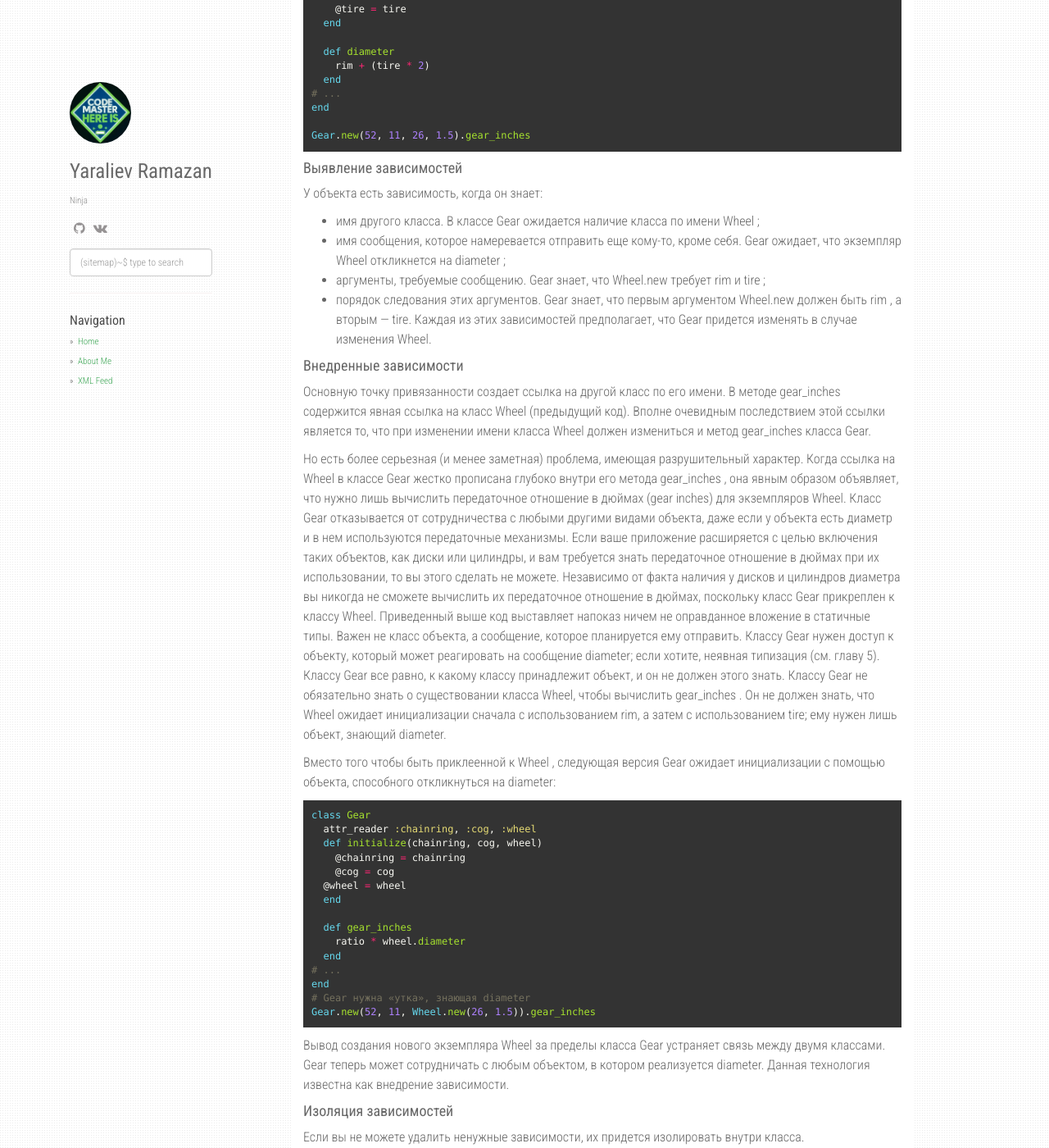
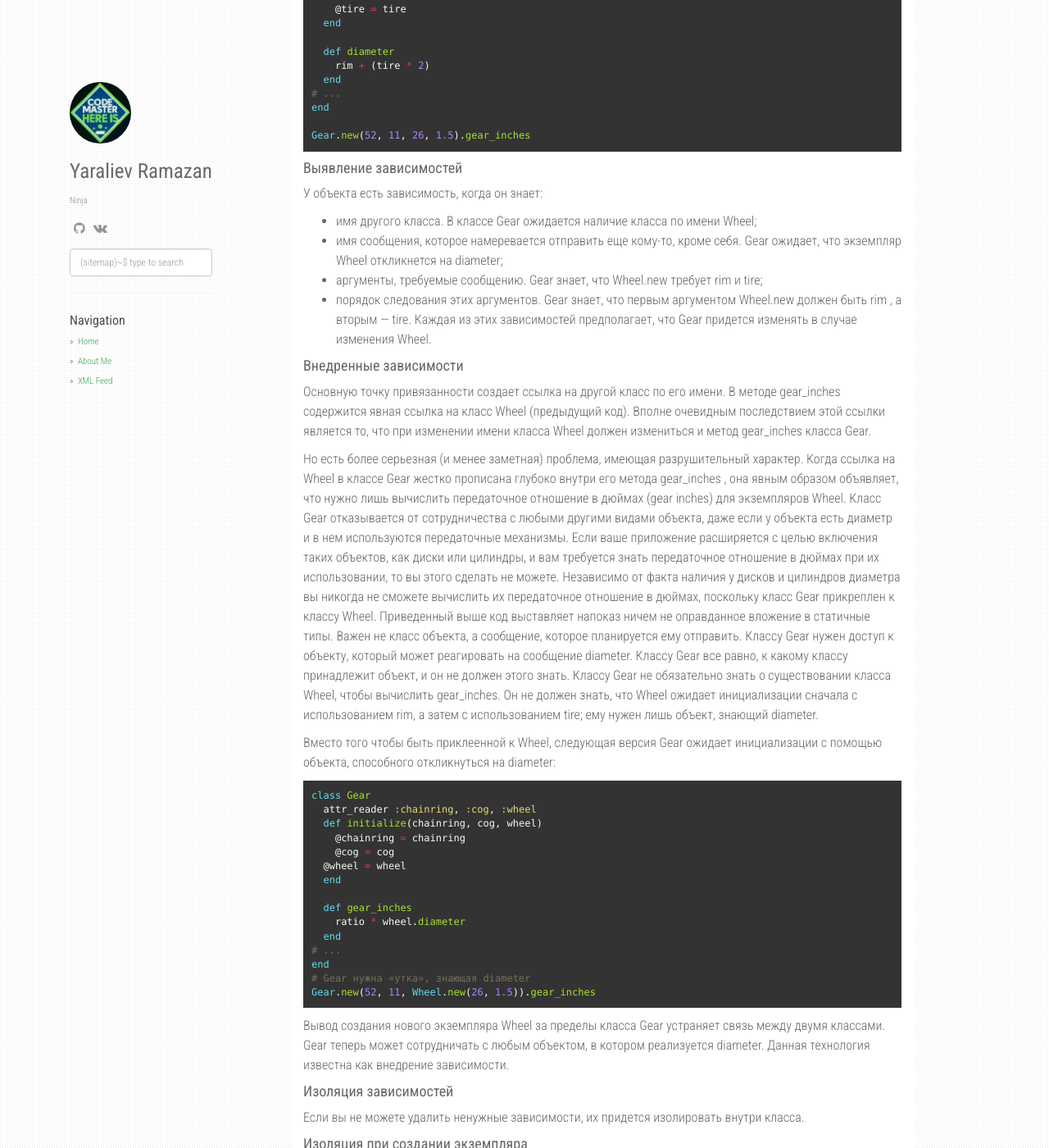
Before and after one commit to orion122/orion1222.github.io, a Jekyll site: the page built from _posts/2019-01-03-oop-ruby-3.md, in a window 1280 px wide and 1400 px high, scrolled down 605 px. Shown: the whole window at 82% size. Built offline with Jekyll 4.4.1, drawn with Linux system fonts in a browser that asks for light colours; nearby versions of some CDN libraries; comment, search, counter and statistics services are not loaded; some of the changed text lies outside the part shown.

Commit message:
ruby oop 3

```diff
--- a/_posts/2019-01-03-oop-ruby-3.md
+++ b/_posts/2019-01-03-oop-ruby-3.md
@@ -44,23 +44,21 @@ Gear.new(52, 11, 26, 1.5).gear_inches
 
 #### Выявление зависимостей
 У объекта есть зависимость, когда он знает:
-- имя другого класса. В классе Gear ожидается наличие класса по имени Wheel ;
-- имя сообщения, которое намеревается отправить еще кому-то, кроме себя. Gear ожидает, что экземпляр Wheel откликнется на diameter ;
-- аргументы, требуемые сообщению. Gear знает, что Wheel.new требует rim и  tire ;
+- имя другого класса. В классе Gear ожидается наличие класса по имени Wheel;
+- имя сообщения, которое намеревается отправить еще кому-то, кроме себя. Gear ожидает, что экземпляр Wheel откликнется на diameter;
+- аргументы, требуемые сообщению. Gear знает, что Wheel.new требует rim и  tire;
 - порядок следования этих аргументов. Gear знает, что первым аргументом Wheel.new должен быть rim , а вторым — tire.
 Каждая из этих зависимостей предполагает, что Gear придется изменять в случае изменения Wheel.
 
 #### Внедренные зависимости
-Основную точку привязанности создает ссылка на другой класс по его имени. В методе gear_inches содержится явная ссылка на класс Wheel (предыдущий код).
-Вполне очевидным последствием этой ссылки является то, что при изменении имени класса Wheel должен измениться и метод gear_inches класса Gear.
+Основную точку привязанности создает ссылка на другой класс по его имени. В методе gear_inches содержится явная ссылка на класс Wheel (предыдущий код). Вполне очевидным последствием этой ссылки является то, что при изменении имени класса Wheel должен измениться и метод gear_inches класса Gear.
 
 Но есть более серьезная (и менее заметная) проблема, имеющая разрушительный характер.
 Когда ссылка на Wheel в классе Gear жестко прописана глубоко внутри его метода gear_inches , она явным образом объявляет, что нужно лишь вычислить передаточное отношение в дюймах (gear inches) для экземпляров Wheel. Класс Gear отказывается от сотрудничества с любыми другими видами объекта, даже если у объекта есть диаметр и в нем используются передаточные механизмы.
 Если ваше приложение расширяется с целью включения таких объектов, как диски или цилиндры, и вам требуется знать передаточное отношение в дюймах при их использовании, то вы этого сделать не можете. Независимо от факта наличия у дисков и цилиндров диаметра вы никогда не сможете вычислить их передаточное отношение в дюймах, поскольку класс Gear прикреплен к классу Wheel.
-Приведенный выше код выставляет напоказ ничем не оправданное вложение в статичные типы. Важен не класс объекта, а сообщение, которое планируется ему отправить. Классу Gear нужен доступ к объекту, который может реагировать на сообщение diameter; если хотите, неявная типизация (см. главу 5). Классу Gear все равно, к какому классу принадлежит объект, и он не должен этого знать.
-Классу Gear не обязательно знать о существовании класса Wheel, чтобы вычислить gear_inches . Он не должен знать, что Wheel ожидает инициализации сначала с использованием rim, а затем с использованием tire; ему нужен лишь объект, знающий diameter.
+Приведенный выше код выставляет напоказ ничем не оправданное вложение в статичные типы. Важен не класс объекта, а сообщение, которое планируется ему отправить. Классу Gear нужен доступ к объекту, который может реагировать на сообщение diameter. Классу Gear все равно, к какому классу принадлежит объект, и он не должен этого знать. Классу Gear не обязательно знать о существовании класса Wheel, чтобы вычислить gear_inches. Он не должен знать, что Wheel ожидает инициализации сначала с использованием rim, а затем с использованием tire; ему нужен лишь объект, знающий diameter.
 
-Вместо того чтобы быть приклеенной к  Wheel , следующая версия Gear ожидает инициализации с помощью объекта, способного откликнуться на diameter:
+Вместо того чтобы быть приклеенной к  Wheel, следующая версия Gear ожидает инициализации с помощью объекта, способного откликнуться на diameter:
 {% highlight ruby %}
 class Gear
   attr_reader :chainring, :cog, :wheel
@@ -85,7 +83,7 @@ Gear.new(52, 11, Wheel.new(26, 1.5)).gear_inches
 Если вы не можете удалить ненужные зависимости, их придется изолировать внутри класса.
 
 #### Изоляция при создании экземпляра
-Если накладываются ограничения, не позволяющие изменить код с целью внед­ рения Wheel в  Gear, вам нужно изолировать создание нового экземпляра Wheel внутри класса Gear . Ваша задача — явно обозначить зависимость и при этом снизить степень ее вмешательства в ваш класс.
+Если накладываются ограничения, не позволяющие изменить код с целью внед­рения Wheel в Gear, вам нужно изолировать создание нового экземпляра Wheel внутри класса Gear. Ваша задача — явно обозначить зависимость и при этом снизить степень ее вмешательства в ваш класс.
 {% highlight ruby %}
 class Gear
   attr_reader :chainring, :cog, :rim, :tire
@@ -230,4 +228,5 @@ Wheel.new(26, 1.5, 52, 11).gear_inches
 
 #### Определение конкретности и абстрактности
 В Ruby, когда вы внедряете Wheel в  Gear таким образом, что потом Gear зависит от той самой «утки», отвечающей за diameter , вы (хотя и непреднамеренно) определяете интерфейс. Этот интерфейс является абстракцией идеи о том, что у определенной категории вещей будет иметься диаметр. Абстракция была получена из конкретного класса, и теперь идея характеризуется «отсутствием чего-либо общего с любым конкретным экземпляром».
+
 Самое замечательное свойство абстракций заключается в том, что они представляют собой общие стабильные качества. Их изменение менее вероятно, чем изменение конкретных классов, из которых они были выведены. Зависимости от абстракции всегда безопаснее, чем зависимость от конкретики, поскольку по своей природе абстракции более стабильны.
```
